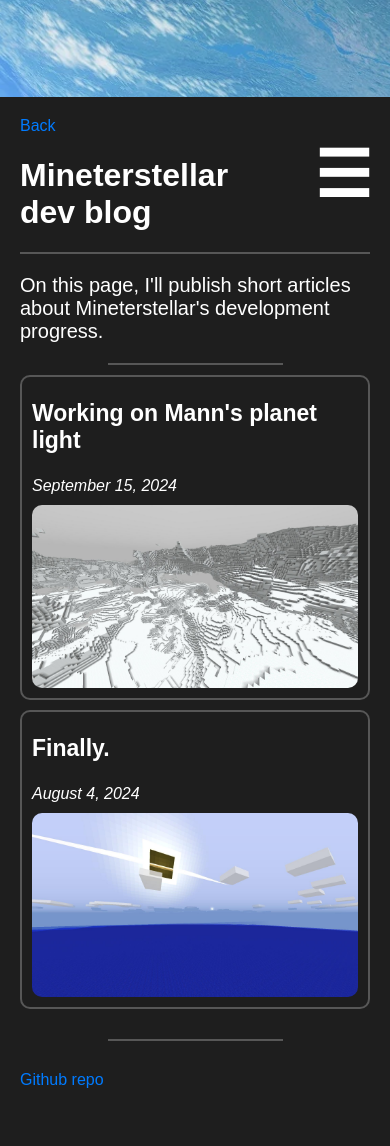
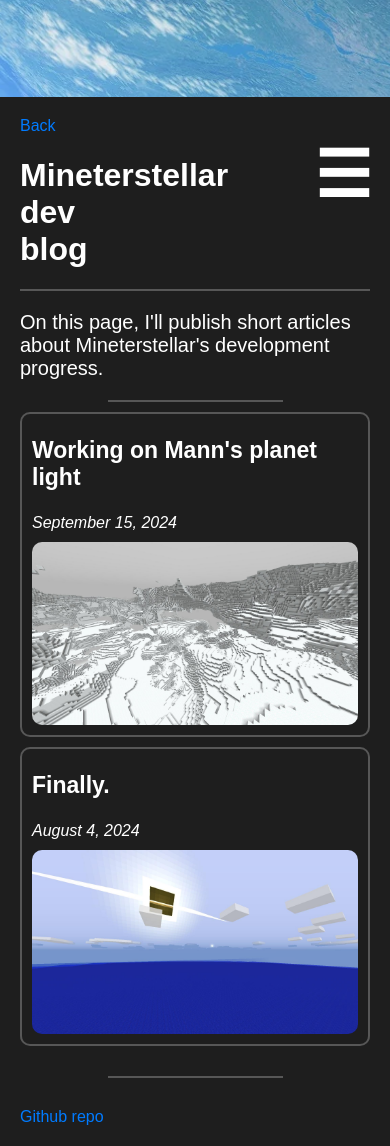
Before and after one commit to Mortimer-Kerman/mortimer-kerman.github.io, a PHP site: page /mineterstellar-blog in a window 390 px wide. Shown: the part 231-1377 px from the top of the page. Before the commit the page ends 1319 px from the top, so only its background shows below. Run offline with PHP 8.4, Linux system fonts and the light colour scheme; some libraries are stand-ins or nearby versions.

Commit message:
Fixed mobile CSS issues (again...)

```diff
--- a/index.css
+++ b/index.css
@@ -83,18 +83,24 @@ body.no-transition * {
 	}
 }
 
-.top-content h1 {
+.top-title {
 	width: calc(100% - 500px);
 	display: inline-block;
 }
 
+.top-content {
+	display: block;
+	float: right;
+	height: 80px;
+}
+
 @media only screen and (max-width: 1000px)
 {
-	h1:not(.top-content h1), h2 {
+	h1:not(.top-title), h2 {
 		text-align: center;
 	}
 
-	.top-content h1 {
+	.top-title h1 {
 		width: calc(100% - 100px);
 	}
 }
@@ -109,7 +115,7 @@ body.no-transition * {
 	max-width:250px;
 	height:250px;
 	max-height:250px;
-	display: inline-block;
+	display: block;
 	margin-bottom: -200px;
 	transition: 0.2s;
 }
--- a/index.html
+++ b/index.html
@@ -19,8 +19,8 @@
 				<div class="pp_container" width="200px">
 					<img class="pp" src="mortimerK.jpg" alt="mk" width="200px"/>
 				</div>
+				<h1 class="top-title" loc="me">Me</h1>
 				<div class="top-content">
-					<h1 loc="me">Me</h1>
 					<div class="navbar-open scriptonly" onclick="openNavBar()" style="cursor: pointer;">&#9776;</div>
 					<div class="navbuttons-container">
 						<a onclick="closeNavBar()" style="cursor: pointer;"><svg class="navbar-close scriptonly" width="30px" height="30px"><use href="sprites.svg#close"/></svg></a>
--- a/mineterstellar-blog/index.html
+++ b/mineterstellar-blog/index.html
@@ -16,9 +16,9 @@
 	<body>
 		<div class="fixed-background">
 			<div class="content">
-                <a href="/#projects-mineterstellar" loc="back">Back</a>
+                <a href="/#projects-mineterstellar" loc="back" style="display: block;">Back</a>
+				<h1 class="top-title" loc="mineterstellar.blog">Mineterstellar dev blog</h1>
 				<div class="top-content">
-					<h1 loc="mineterstellar.blog">Mineterstellar dev blog</h1>
 					<div class="navbar-open scriptonly" onclick="openNavBar()" style="cursor: pointer;">&#9776;</div>
 					<div class="navbuttons-container">
 						<a onclick="closeNavBar()" style="cursor: pointer;"><svg class="navbar-close scriptonly" width="30px" height="30px"><use href="/sprites.svg#close"/></svg></a>
```
